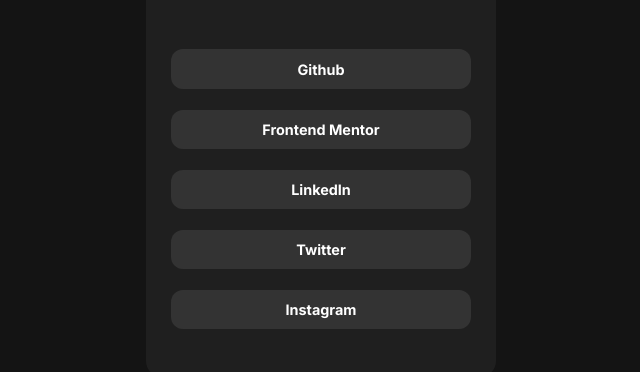
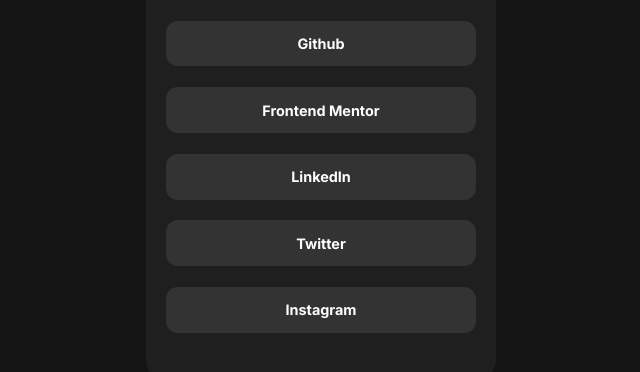
Before and after one commit to sidr467/Social_Links---Frontend_Mentor, a plain HTML site: page index.html in a window 1280 px wide. Shown: the part 338-710 px from the top of the page, without its empty margins (319-959 px from the left). Drawn offline with Linux system fonts and the light colour scheme.

Commit message:
Update style.css

```diff
--- a/style.css
+++ b/style.css
@@ -63,18 +63,19 @@
 }
 
 .link-container {
-  margin-top: 1.8rem;
+  margin-top: 1.8rem auto;
   display: grid;
   grid-template-columns: 1fr;
   grid-template-rows: repeat(5, 1fr);
   row-gap: 1.3rem;
+
 }
 
 a {
   display: block;
   background-color: var(--Grey);
-  width: 300px;
-  padding: 0.7rem;
+  width: 310px;
+  padding: 0.9rem;
   text-align: center;
   font-size: 0.9rem;
   text-decoration: none;
```
